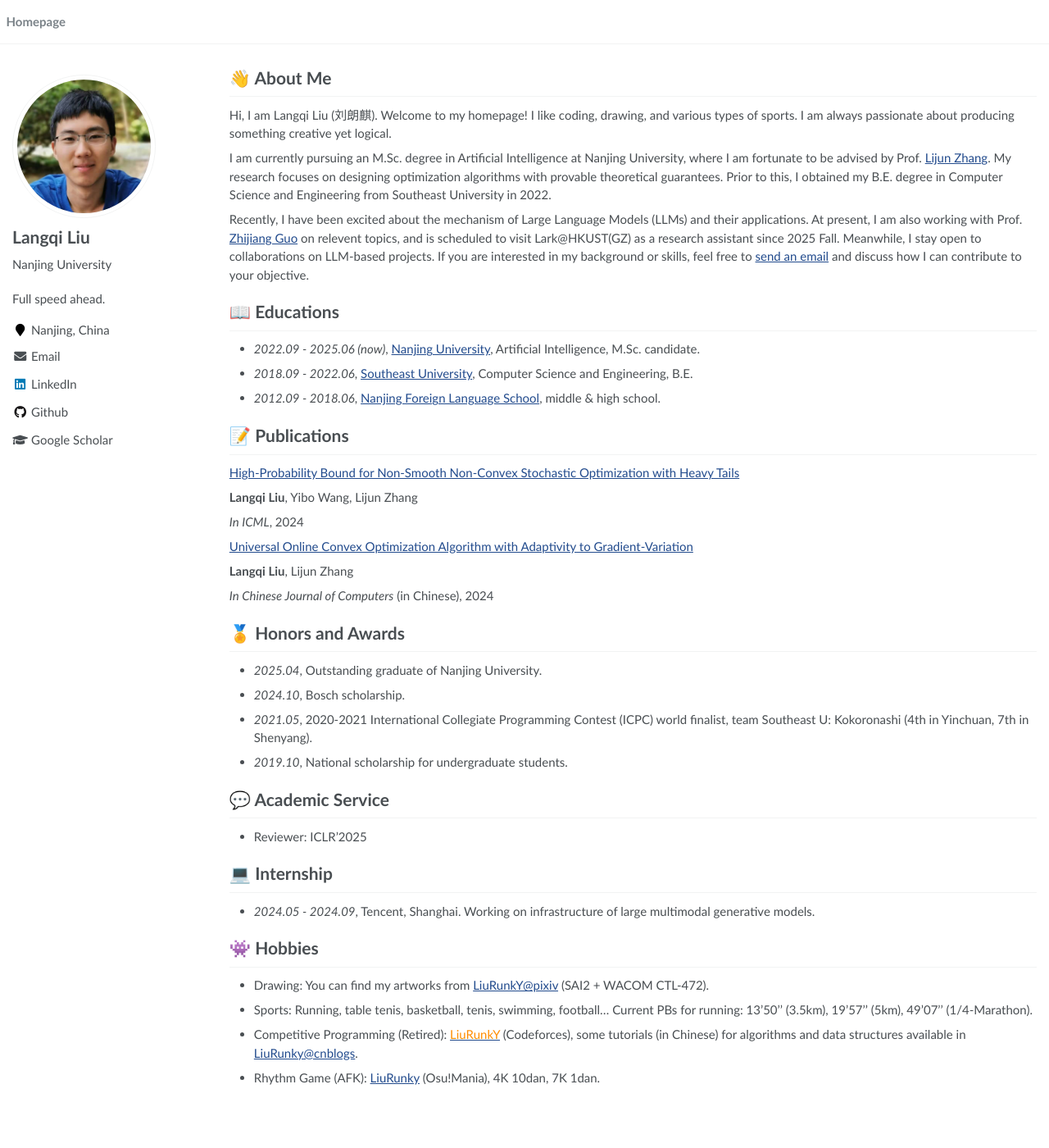
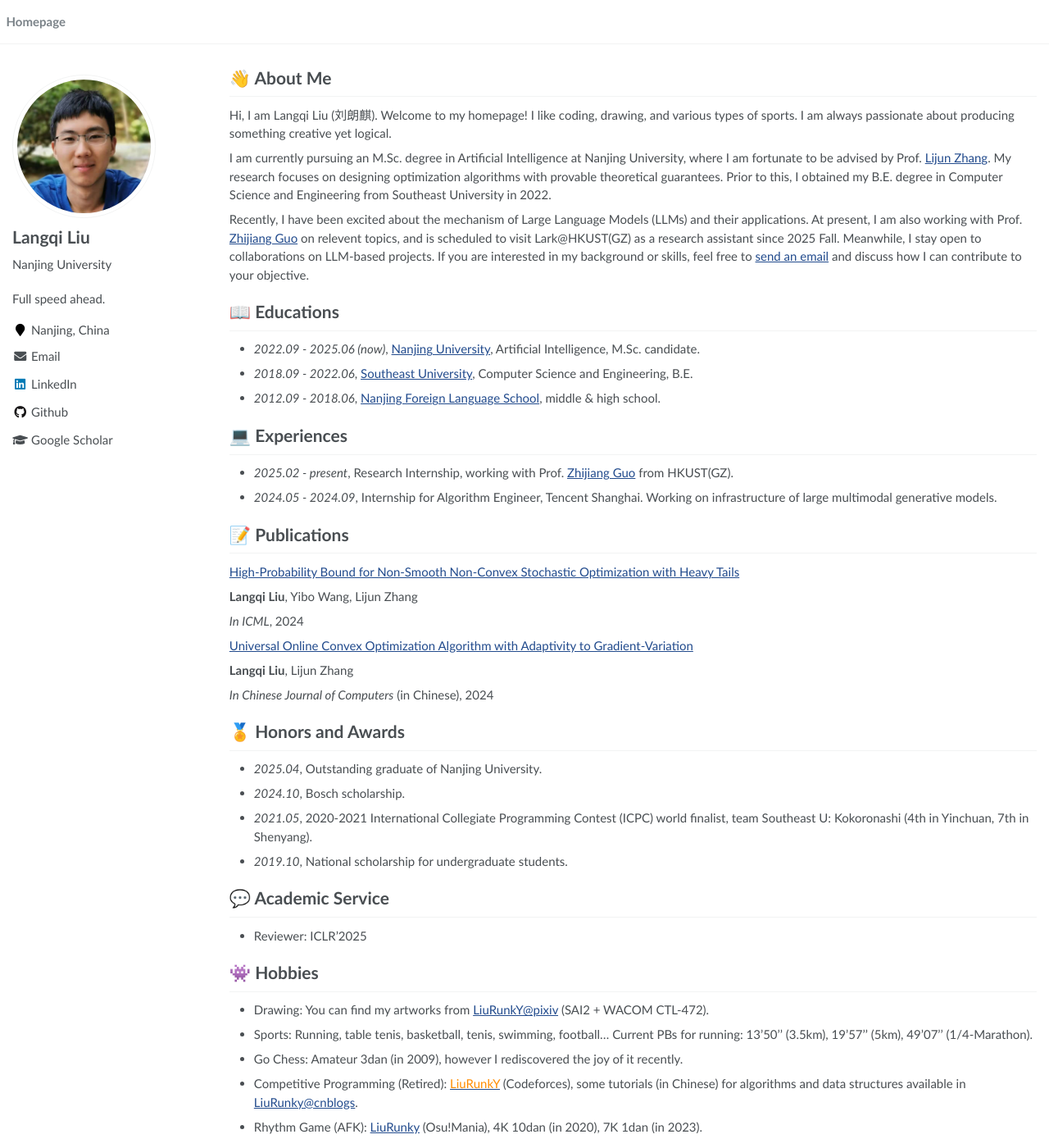
Before and after one commit to LiuRunky/LiuRunky.github.io, a Jekyll site: the page built from _pages/about.md, in a window 1280 px wide and 1400 px high, scrolled down 8 px. Shown: the whole window at 82% size. Built offline with Jekyll 4.4.1, drawn with Linux system fonts in a browser that asks for light colours; before the commit the page ends 1348 px from its top, so only the background shows below that.

Commit message:
Update files

```diff
--- a/_pages/about.md
+++ b/_pages/about.md
@@ -39,6 +39,10 @@ If you are interested in my background or skills, feel free to [send an email](m
 - *2022.09 - 2025.06 (now)*, [Nanjing University](https://www.nju.edu.cn/), Artificial Intelligence, M.Sc. candidate.
 - *2018.09 - 2022.06*, [Southeast University](https://www.seu.edu.cn/), Computer Science and Engineering, B.E.
 - *2012.09 - 2018.06*, [Nanjing Foreign Language School](http://www.nfls.com.cn/), middle & high school.
+
+# 💻 Experiences
+- *2025.02 - present*, Research Internship, working with Prof. [Zhijiang Guo](https://cartus.github.io/) from HKUST(GZ).
+- *2024.05 - 2024.09*, Internship for Algorithm Engineer, Tencent Shanghai. Working on infrastructure of large multimodal generative models.
 
 {% comment %}
 # 🔥 News
@@ -92,11 +96,9 @@ If you are interested in my background or skills, feel free to [send an email](m
 # 💬 Academic Service
 - Reviewer: ICLR'2025
 
-# 💻 Internship
-- *2024.05 - 2024.09*, Tencent, Shanghai. Working on infrastructure of large multimodal generative models.
-
 # 👾 Hobbies
 - Drawing: You can find my artworks from [LiuRunkY@pixiv](https://www.pixiv.net/users/16552180) (SAI2 + WACOM CTL-472).
 - Sports: Running, table tenis, basketball, tenis, swimming, football... Current PBs for running: 13'50'' (3.5km), 19'57'' (5km), 49'07'' (1/4-Marathon).
+- Go Chess: Amateur 3dan (in 2009), however I rediscovered the joy of it recently.
 - Competitive Programming (Retired): [<font color="#FF8C00">LiuRunkY</font>](https://codeforces.com/profile/LiuRunkY) (Codeforces), some tutorials (in Chinese) for algorithms and data structures available in [LiuRunky@cnblogs](https://www.cnblogs.com/LiuRunky).
-- Rhythm Game (AFK): [LiuRunky](https://osu.ppy.sh/users/6172732) (Osu!Mania), 4K 10dan, 7K 1dan.
+- Rhythm Game (AFK): [LiuRunky](https://osu.ppy.sh/users/6172732) (Osu!Mania), 4K 10dan (in 2020), 7K 1dan (in 2023).
```
